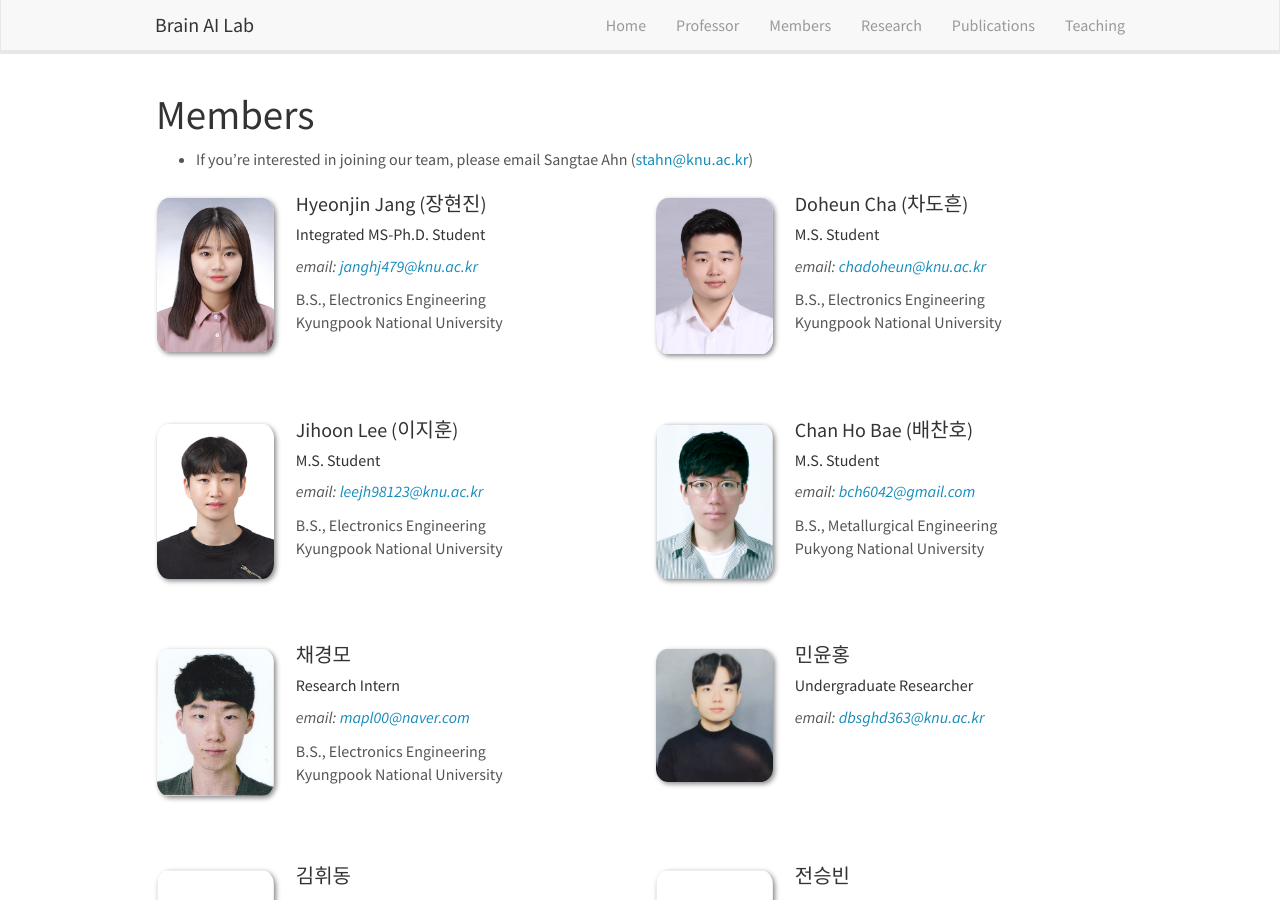
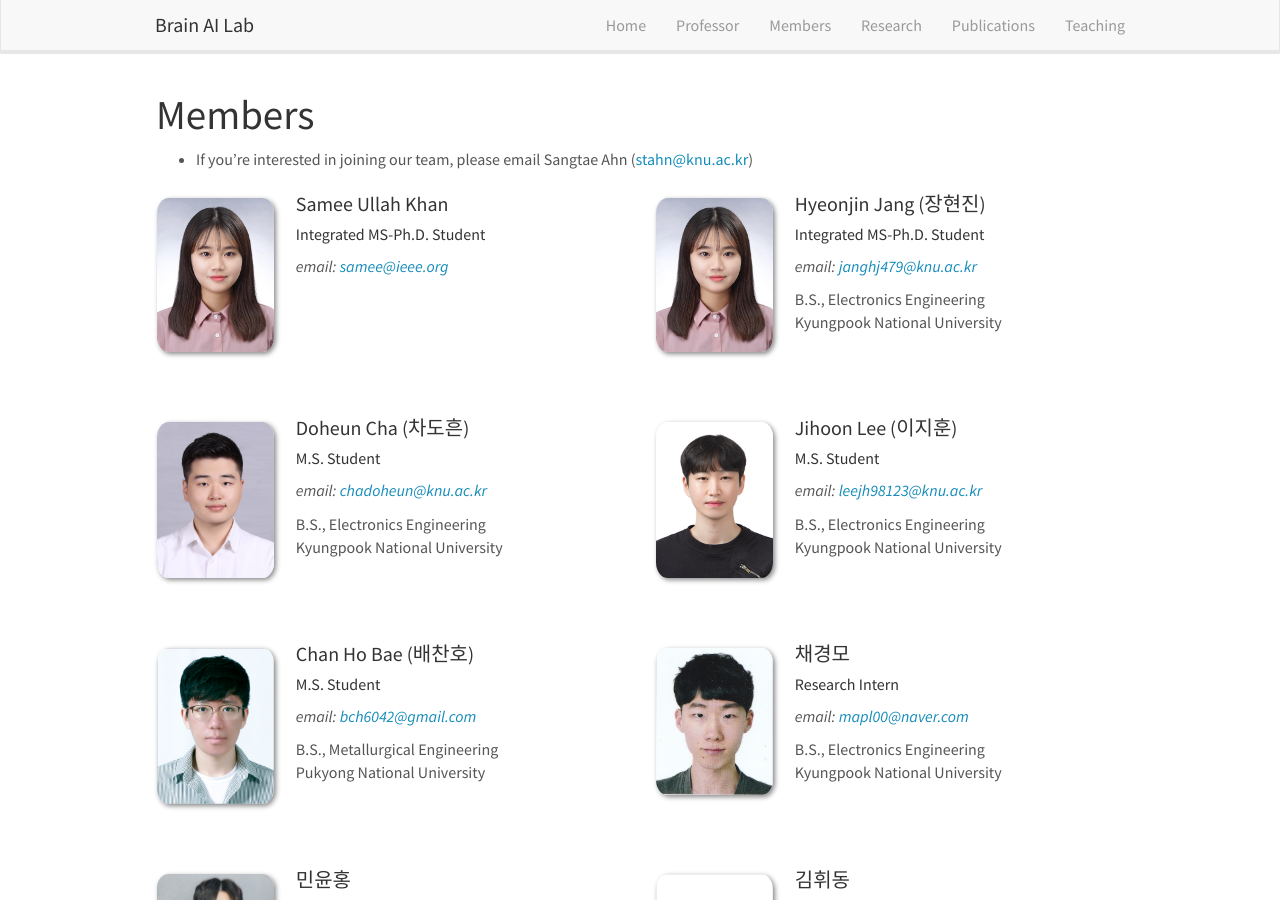
Before and after one commit to KNU-BrainAI/knu-brainai.github.io, a Jekyll site: the page built from _pages/members.md, in a window 1280 px wide and 900 px high. Built offline with Jekyll 4.4.1, drawn with Linux system fonts in a browser that asks for light colours; nearby versions of some CDN libraries.

Commit message:
Update team_members.yml

```diff
--- a/_data/team_members.yml
+++ b/_data/team_members.yml
@@ -1,3 +1,13 @@
+- name: Samee Ullah Khan
+  photo: hjjang.jpg
+  info: Integrated MS-Ph.D. Student
+  email: samee@ieee.org
+  number_educ: 4
+  education1: M.S., Computer Science
+  education2: Islamia College Peshawar
+  education3: Ph.D., Computer Science
+  education4: Sejong University
+
 - name: Hyeonjin Jang (장현진)
   photo: hjjang.jpg
   info: Integrated MS-Ph.D. Student
```
